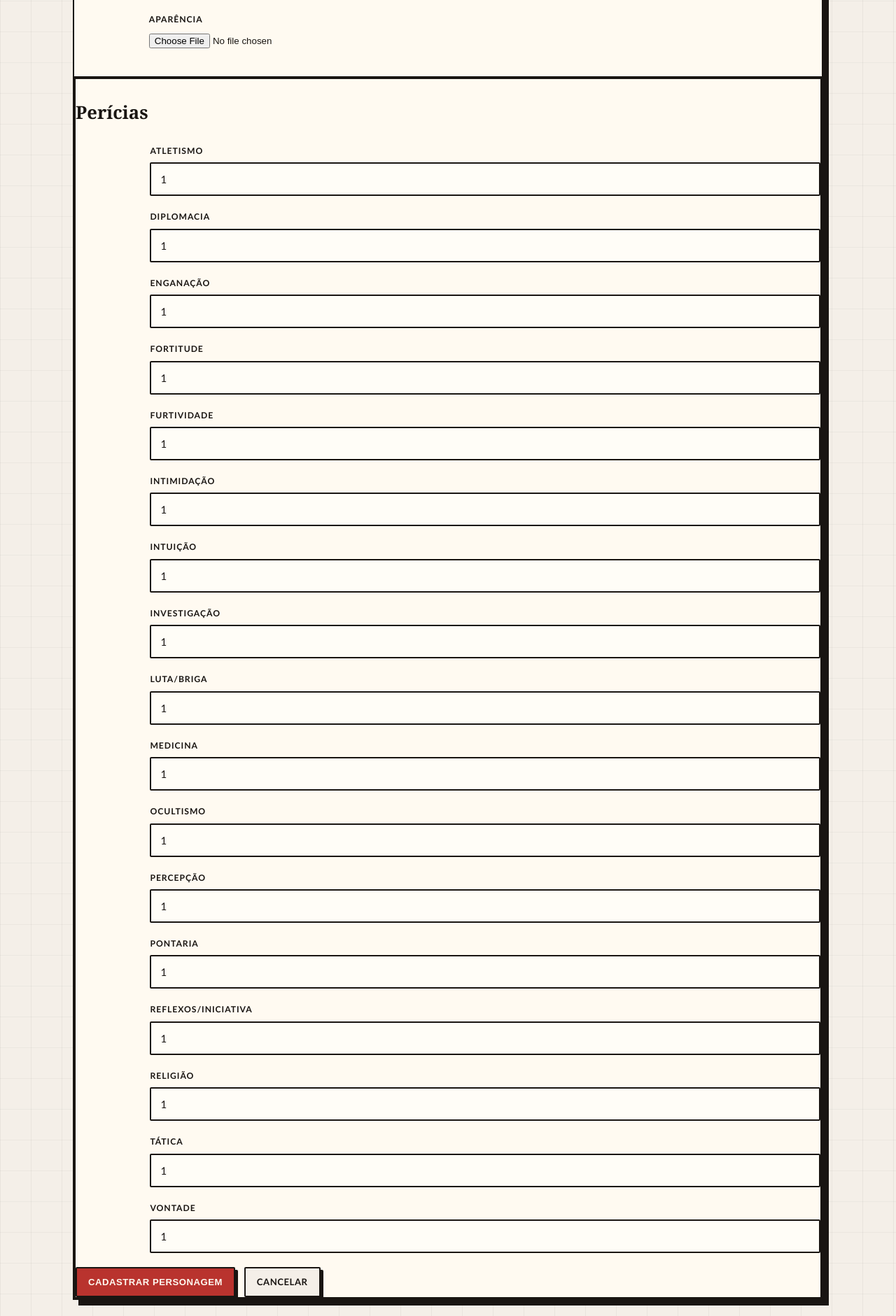
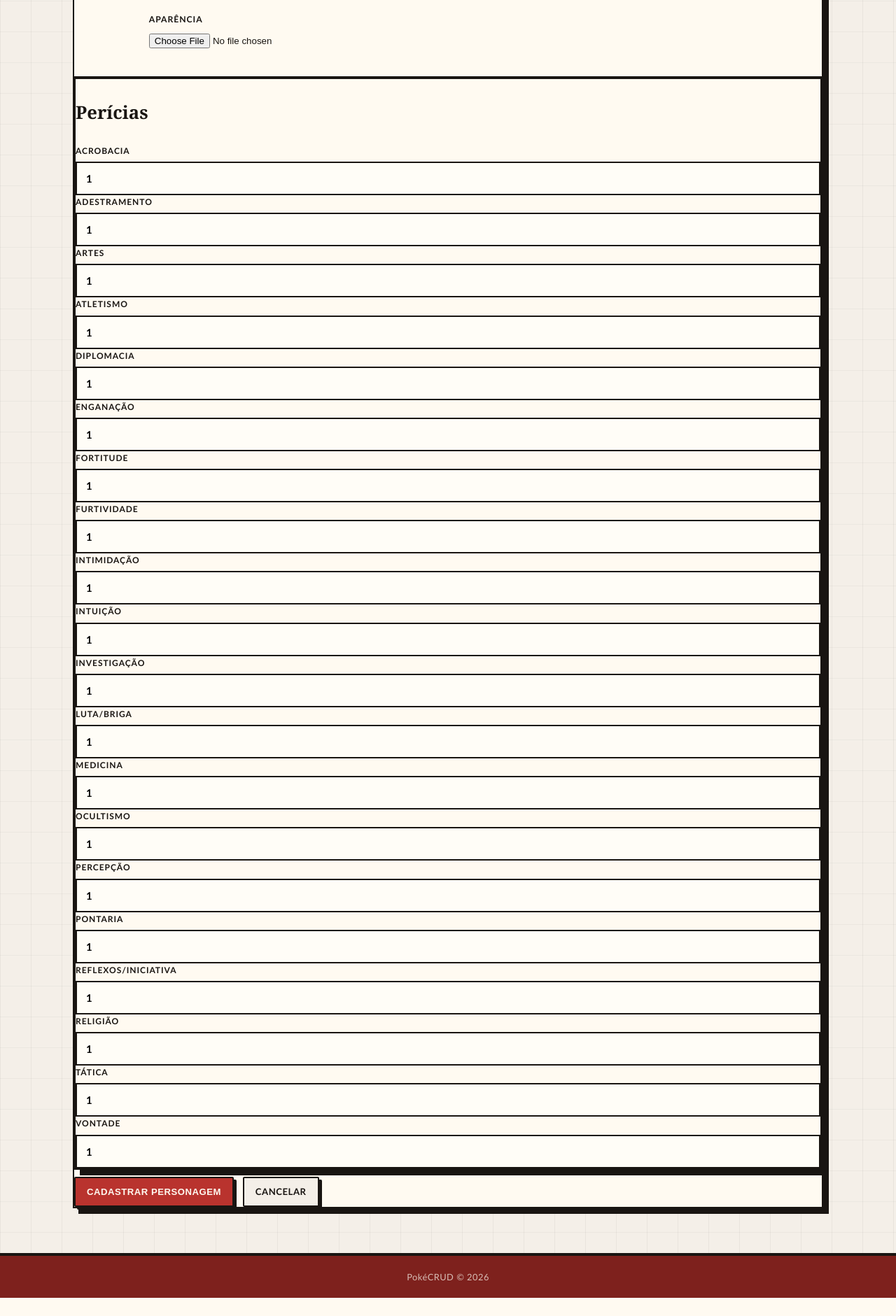
Before and after one commit to MrPatrick100/Trabalho_GuMatIg_RPG, a PHP site: page /personagem_create.php in a window 1280 px wide. Shown: the part 1142-3023 px from the top of the page at 70% size. After the commit the page ends 2997 px from the top, so only its background shows below. Run offline with PHP 8.4, Linux system fonts and the light colour scheme; the visitor is signed in with stand-in values (Sample User, id 1).

Commit message:
Style Change
- Alteração do input das perícias

```diff
--- a/assets/style.css
+++ b/assets/style.css
@@ -469,7 +469,6 @@ a:hover {
 /* focus */
 .form-pericias input[type="number"]:focus {
   background: #fff;
-
   box-shadow: 0 0 0 4px rgba(240,189,47,.35);
 }
 
@@ -520,6 +519,12 @@ a:hover {
   gap: 13px;
   flex-wrap: wrap;
   margin-top: 10px;
+}
+
+.div-input {
+  width: 50%;
+  margin-bottom: 20px;
+  margin-left: 10%;
 }
 
 /* Delete confirmation */
--- a/pages/personagem_create.php
+++ b/pages/personagem_create.php
@@ -219,12 +219,13 @@ require_once __DIR__ . '/../includes/header.php';
 
       <h3>Perícias</h3>
 
-     <div class="form-group">
-    <label for="atletismo">Atletismo</label>
+      <div class="div-pericia">
+        <label for="acrobacia">Acrobacia</label>
         <input
         type="number"
-    id="atletismo"
-    name="atletismo"
+        id="acrobacia"
+        name="acrobacia"
+        class="input-pericias"
         min="0"
         max="5"
         value="<?= $nivel ?>"
@@ -232,12 +233,13 @@ require_once __DIR__ . '/../includes/header.php';
       </div>
 
 
-     <div class="form-group">
-    <label for="diplomacia">Diplomacia</label>
+      <div class="div-pericia">
+        <label for="adestramento">Adestramento</label>
         <input
         type="number"
-    id="diplomacia"
-    name="diplomacia"
+        id="adestramento"
+        name="adestramento"
+        class="input-pericias"
         min="0"
         max="5"
         value="<?= $nivel ?>"
@@ -245,12 +247,13 @@ require_once __DIR__ . '/../includes/header.php';
       </div>
 
 
-     <div class="form-group">
-    <label for="enganacao">Enganação</label>
+      <div class="div-pericia">
+        <label for="artes">Artes</label>
         <input
         type="number"
-    id="enganacao"
-    name="enganacao"
+        id="artes"
+        name="artes"
+        class="input-pericias"
         min="0"
         max="5"
         value="<?= $nivel ?>"
@@ -258,12 +261,13 @@ require_once __DIR__ . '/../includes/header.php';
       </div>
 
 
-     <div class="form-group">
-    <label for="fortitude">Fortitude</label>
+      <div class="div-pericia">
+        <label for="atletismo">Atletismo</label>
         <input
         type="number"
-    id="fortitude"
-    name="fortitude"
+        id="atletismo"
+        name="atletismo"
+        class="input-pericias"
         min="0"
         max="5"
         value="<?= $nivel ?>"
@@ -271,12 +275,13 @@ require_once __DIR__ . '/../includes/header.php';
       </div>
 
 
-     <div class="form-group">
-    <label for="furtividade">Furtividade</label>
+      <div class="div-pericia">
+        <label for="diplomacia">Diplomacia</label>
         <input
         type="number"
-    id="furtividade"
-    name="furtividade"
+        id="diplomacia"
+        name="diplomacia"
+        class="input-pericias"
         min="0"
         max="5"
         value="<?= $nivel ?>"
@@ -284,12 +289,13 @@ require_once __DIR__ . '/../includes/header.php';
       </div>
 
 
-     <div class="form-group">
-    <label for="intimidacao">Intimidação</label>
+      <div class="div-pericia">
+        <label for="enganacao">Enganação</label>
         <input
         type="number"
-    id="intimidacao"
-    name="intimidacao"
+        id="enganacao"
+        name="enganacao"
+        class="input-pericias"
         min="0"
         max="5"
         value="<?= $nivel ?>"
@@ -297,12 +303,13 @@ require_once __DIR__ . '/../includes/header.php';
       </div>
 
 
-     <div class="form-group">
-    <label for="intuicao">Intuição</label>
+      <div class="div-pericia">
+        <label for="fortitude">Fortitude</label>
         <input
         type="number"
-    id="intuicao"
-    name="intuicao"
+        id="fortitude"
+        name="fortitude"
+        class="input-pericias"
         min="0"
         max="5"
         value="<?= $nivel ?>"
@@ -310,12 +317,13 @@ require_once __DIR__ . '/../includes/header.php';
       </div>
 
 
-     <div class="form-group">
-    <label for="investigacao">Investigação</label>
+      <div class="div-pericia">
+        <label for="furtividade">Furtividade</label>
         <input
         type="number"
-    id="investigacao"
-    name="investigacao"
+        id="furtividade"
+        name="furtividade"
+        class="input-pericias"
         min="0"
         max="5"
         value="<?= $nivel ?>"
@@ -323,12 +331,13 @@ require_once __DIR__ . '/../includes/header.php';
       </div>
 
 
-     <div class="form-group">
-    <label for="luta_briga">Luta/Briga</label>
+      <div class="div-pericia">
+        <label for="intimidacao">Intimidação</label>
         <input
         type="number"
-    id="luta_briga"
-    name="luta_briga"
+        id="intimidacao"
+        name="intimidacao"
+        class="input-pericias"
         min="0"
         max="5"
         value="<?= $nivel ?>"
@@ -336,12 +345,13 @@ require_once __DIR__ . '/../includes/header.php';
       </div>
 
 
-     <div class="form-group">
-    <label for="medicina">Medicina</label>
+      <div class="div-pericia">
+        <label for="intuicao">Intuição</label>
         <input
         type="number"
-    id="medicina"
-    name="medicina"
+        id="intuicao"
+        name="intuicao"
+        class="input-pericias"
         min="0"
         max="5"
         value="<?= $nivel ?>"
@@ -349,12 +359,13 @@ require_once __DIR__ . '/../includes/header.php';
       </div>
 
 
-     <div class="form-group">
-    <label for="ocultismo">Ocultismo</label>
+      <div class="div-pericia">
+        <label for="investigacao">Investigação</label>
         <input
         type="number"
-    id="ocultismo"
-    name="ocultismo"
+        id="investigacao"
+        name="investigacao"
+        class="input-pericias"
         min="0"
         max="5"
         value="<?= $nivel ?>"
@@ -362,12 +373,13 @@ require_once __DIR__ . '/../includes/header.php';
       </div>
 
 
-     <div class="form-group">
-    <label for="percepcao">Percepção</label>
+      <div class="div-pericia">
+        <label for="luta_briga">Luta/Briga</label>
         <input
         type="number"
-    id="percepcao"
-    name="percepcao"
+        id="luta_briga"
+        name="luta_briga"
+        class="input-pericias"
         min="0"
         max="5"
         value="<?= $nivel ?>"
@@ -375,67 +387,110 @@ require_once __DIR__ . '/../includes/header.php';
       </div>
 
 
-     <div class="form-group">
-    <label for="pontaria">Pontaria</label>
+      <div class="div-pericia">
+        <label for="medicina">Medicina</label>
         <input
         type="number"
-    id="pontaria"
-    name="pontaria"
+        id="medicina"
+        name="medicina"
+        class="input-pericias"
         min="0"
         max="5"
         value="<?= $nivel ?>"
         required>
       </div>
 
-     <div class="form-group">
-    <label for="reflexos_iniciativa">Reflexos/Iniciativa</label>
+      <div class="div-pericia">
+        <label for="ocultismo">Ocultismo</label>
         <input
         type="number"
-    id="reflexos_iniciativa"
-    name="reflexos_iniciativa"
+        id="ocultismo"
+        name="ocultismo"
+        class="input-pericias"
         min="0"
         max="5"
         value="<?= $nivel ?>"
         required>
       </div>
 
-     <div class="form-group">
-    <label for="religiao">Religião</label>
+      <div class="div-pericia">
+        <label for="percepcao">Percepção</label>
         <input
         type="number"
-    id="religiao"
-    name="religiao"
+        id="percepcao"
+        name="percepcao"
+        class="input-pericias"
         min="0"
         max="5"
         value="<?= $nivel ?>"
         required>
       </div>
 
-     <div class="form-group">
-    <label for="tatica">Tática</label>
+      <div class="div-pericia">
+        <label for="pontaria">Pontaria</label>
         <input
         type="number"
-    id="tatica"
-    name="tatica"
+        id="pontaria"
+        name="pontaria"
+        class="input-pericias"
         min="0"
         max="5"
         value="<?= $nivel ?>"
         required>
       </div>
 
-     <div class="form-group">
-    <label for="vontade">Vontade</label>
+      <div class="div-pericia">
+        <label for="reflexos_iniciativa">Reflexos/Iniciativa</label>
         <input
         type="number"
-    id="vontade"
-    name="vontade"
+        id="reflexos_iniciativa"
+        name="reflexos_iniciativa"
+        class="input-pericias"
         min="0"
         max="5"
         value="<?= $nivel ?>"
         required>
       </div>
 
+      <div class="div-pericia">
+        <label for="religiao">Religião</label>
+        <input
+        type="number"
+        id="religiao"
+        name="religiao"
+        class="input-pericias"
+        min="0"
+        max="5"
+        value="<?= $nivel ?>"
+        required>
+      </div>
 
+      <div class="div-pericia">
+        <label for="tatica">Tática</label>
+        <input
+        type="number"
+        id="tatica"
+        name="tatica"
+        class="input-pericias"
+        min="0"
+        max="5"
+        value="<?= $nivel ?>"
+        required>
+      </div>
+
+      <div class="div-pericia">
+        <label for="vontade">Vontade</label>
+        <input
+        type="number"
+        id="vontade"
+        name="vontade"
+        class="input-pericias"
+        min="0"
+        max="5"
+        value="<?= $nivel ?>"
+        required>
+      </div>
+    </div>
 
 
     <div class="form-actions">
```
Lines whose indentation alone changed are shown as unchanged.
